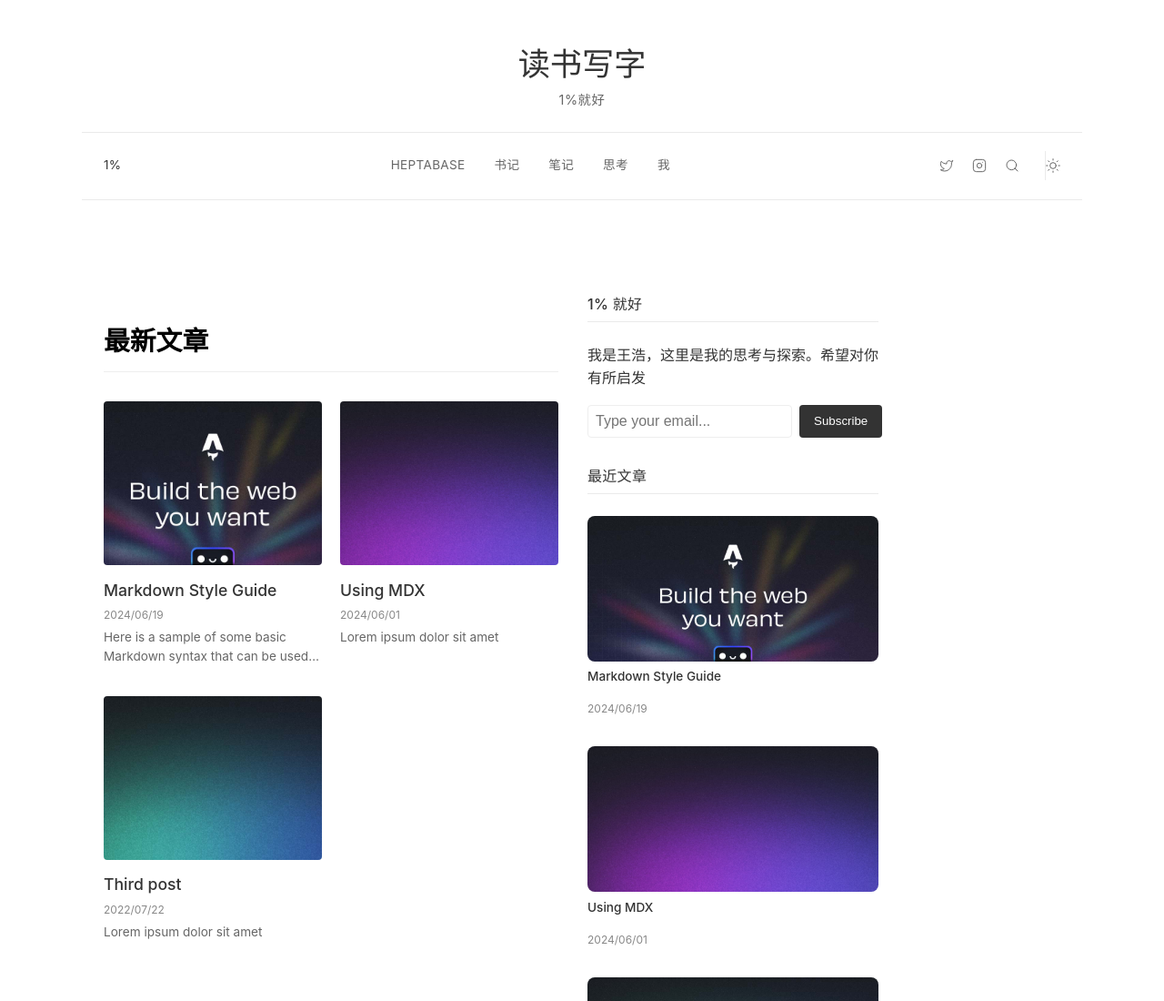
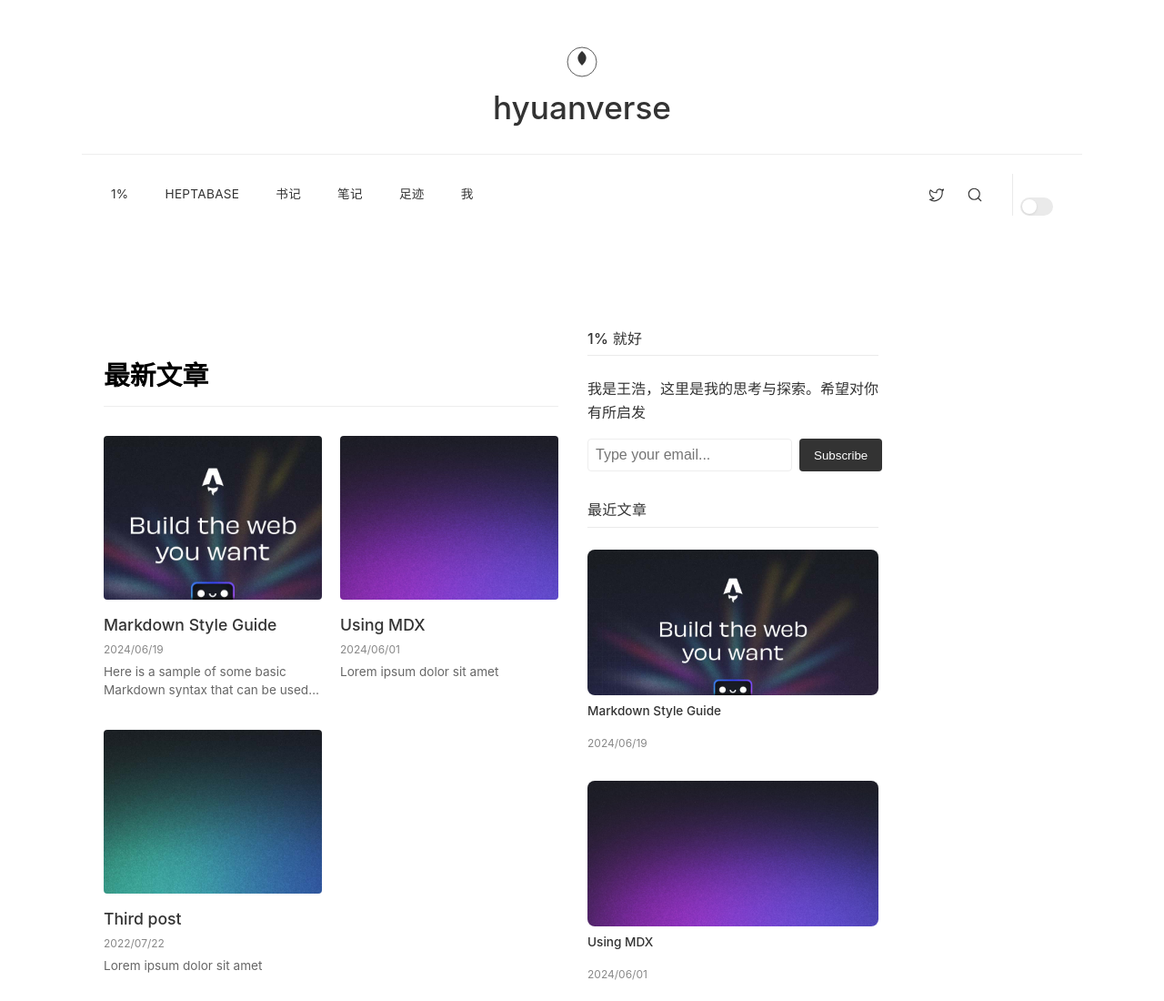
Before and after one commit to bookwangh/myblog.github.io, an Astro site: page / in a window 1280 px wide. Shown: the top 1100 px of the page at 91% size. Built offline with nearby package versions, Linux system fonts and the light colour scheme; Astro itself is replaced by a stand-in of ours.

Commit message:
更新博客界面设计，采用更简约现代的风格

```diff
--- a/src/components/Header.astro
+++ b/src/components/Header.astro
@@ -7,8 +7,13 @@ import { SITE_TITLE } from '../consts';
 	<div class="header-inner">
 		<div class="header-content">
 			<a href={import.meta.env.BASE_URL} class="site-title-link">
-				<h1 class="site-title">读书写字</h1>
-				<p class="site-subtitle">1%就好</p>
+				<div class="logo">
+					<svg width="40" height="40" viewBox="0 0 100 100" fill="none" xmlns="http://www.w3.org/2000/svg">
+						<circle cx="50" cy="50" r="40" stroke="#333" stroke-width="2" fill="none"/>
+						<path d="M50 20C60 30 70 40 50 60C30 40 40 30 50 20Z" fill="#333"/>
+					</svg>
+				</div>
+				<h1 class="site-title">hyuanverse</h1>
 			</a>
 		</div>
 	</div>
--- a/src/components/Navigation.astro
+++ b/src/components/Navigation.astro
@@ -4,10 +4,10 @@ import HeaderLink from './HeaderLink.astro';
 
 <nav class="main-nav" id="main-nav">
     <div class="nav-container">
-        <div class="nav-left">
-            <a href={import.meta.env.BASE_URL} class="logo-link">1%</a>
-        </div>
         <div class="nav-center">
+            <div class="nav-item">
+                <a href={import.meta.env.BASE_URL} class="nav-link">1%</a>
+            </div>
             <div class="nav-item">
                 <a href={import.meta.env.BASE_URL + 'heptabase'} class="nav-link">HEPTABASE</a>
             </div>
@@ -18,7 +18,7 @@ import HeaderLink from './HeaderLink.astro';
                 <a href={import.meta.env.BASE_URL + 'notes'} class="nav-link">笔记</a>
             </div>
             <div class="nav-item">
-                <a href={import.meta.env.BASE_URL + 'thinking'} class="nav-link">思考</a>
+                <a href={import.meta.env.BASE_URL + 'thinking'} class="nav-link">足迹</a>
             </div>
             <div class="nav-item">
                 <a href={import.meta.env.BASE_URL + 'me'} class="nav-link">我</a>
@@ -26,36 +26,24 @@ import HeaderLink from './HeaderLink.astro';
         </div>
         <div class="nav-right">
             <a href="https://twitter.com" target="_blank" class="social-icon" aria-label="Twitter">
-                <svg xmlns="http://www.w3.org/2000/svg" width="16" height="16" viewBox="0 0 24 24" fill="none" stroke="currentColor" stroke-width="1.5" stroke-linecap="round" stroke-linejoin="round">
+                <svg xmlns="http://www.w3.org/2000/svg" width="18" height="18" viewBox="0 0 24 24" fill="none" stroke="currentColor" stroke-width="1.5" stroke-linecap="round" stroke-linejoin="round">
                     <path d="M22 4s-.7 2.1-2 3.4c1.6 10-9.4 17.3-18 11.6 2.2.1 4.4-.6 6-2C3 15.5.5 9.6 3 5c2.2 2.6 5.6 4.1 9 4-.9-4.2 4-6.6 7-3.8 1.1 0 3-1.2 3-1.2z"></path>
                 </svg>
             </a>
-            <a href="https://instagram.com" target="_blank" class="social-icon" aria-label="Instagram">
-                <svg xmlns="http://www.w3.org/2000/svg" width="16" height="16" viewBox="0 0 24 24" fill="none" stroke="currentColor" stroke-width="1.5" stroke-linecap="round" stroke-linejoin="round">
-                    <rect x="2" y="2" width="20" height="20" rx="5" ry="5"></rect>
-                    <path d="M16 11.37A4 4 0 1 1 12.63 8 4 4 0 0 1 16 11.37z"></path>
-                    <line x1="17.5" y1="6.5" x2="17.51" y2="6.5"></line>
-                </svg>
-            </a>
             <a href={import.meta.env.BASE_URL + 'search'} class="social-icon" aria-label="搜索">
-                <svg xmlns="http://www.w3.org/2000/svg" width="16" height="16" viewBox="0 0 24 24" fill="none" stroke="currentColor" stroke-width="1.5" stroke-linecap="round" stroke-linejoin="round">
+                <svg xmlns="http://www.w3.org/2000/svg" width="18" height="18" viewBox="0 0 24 24" fill="none" stroke="currentColor" stroke-width="1.5" stroke-linecap="round" stroke-linejoin="round">
                     <circle cx="11" cy="11" r="8"></circle>
                     <line x1="21" y1="21" x2="16.65" y2="16.65"></line>
                 </svg>
             </a>
-            <a href="#" class="theme-toggle social-icon" aria-label="切换主题">
-                <svg xmlns="http://www.w3.org/2000/svg" width="16" height="16" viewBox="0 0 24 24" fill="none" stroke="currentColor" stroke-width="1.5" stroke-linecap="round" stroke-linejoin="round">
-                    <circle cx="12" cy="12" r="5"></circle>
-                    <line x1="12" y1="1" x2="12" y2="3"></line>
-                    <line x1="12" y1="21" x2="12" y2="23"></line>
-                    <line x1="4.22" y1="4.22" x2="5.64" y2="5.64"></line>
-                    <line x1="18.36" y1="18.36" x2="19.78" y2="19.78"></line>
-                    <line x1="1" y1="12" x2="3" y2="12"></line>
-                    <line x1="21" y1="12" x2="23" y2="12"></line>
-                    <line x1="4.22" y1="19.78" x2="5.64" y2="18.36"></line>
-                    <line x1="18.36" y1="5.64" x2="19.78" y2="4.22"></line>
-                </svg>
-            </a>
+            <div class="theme-toggle-container">
+                <label class="theme-toggle" for="theme-toggle-checkbox">
+                    <input type="checkbox" id="theme-toggle-checkbox" class="theme-toggle-input" />
+                    <div class="theme-toggle-track">
+                        <div class="theme-toggle-thumb"></div>
+                    </div>
+                </label>
+            </div>
         </div>
     </div>
 </nav>
@@ -85,54 +73,51 @@ import HeaderLink from './HeaderLink.astro';
 <style>
     .main-nav {
         width: 100%;
-        border-top: 1px solid #eaeaea;
-        border-bottom: 1px solid #eaeaea;
-        background-color: #fff;
+        background-color: var(--background-color);
         z-index: 1000;
         position: sticky;
         top: 0;
         transition: box-shadow 0.3s ease;
+        border-bottom: 1px solid var(--border-color);
     }
 
     .main-nav.scrolled {
-        box-shadow: 0 2px 4px rgba(0, 0, 0, 0.08);
+        box-shadow: 0 2px 8px rgba(0, 0, 0, 0.05);
     }
 
     .nav-container {
         display: flex;
         justify-content: space-between;
         align-items: center;
-        padding: 0.5rem 1.5rem;
+        padding: 0.7rem 2rem;
         max-width: var(--max-width);
         margin: 0 auto;
     }
 
-    .nav-left, .nav-right {
+    .nav-right {
         display: flex;
         align-items: center;
+        gap: 1.5rem;
     }
 
     .nav-center {
         display: flex;
-        gap: 2rem;
-    }
-
-    .nav-right {
-        gap: 1.25rem;
+        gap: 2.5rem;
     }
 
     .main-nav a {
-        color: #666;
+        color: var(--secondary-color);
         font-size: 0.85rem;
         font-weight: 400;
         padding: 0.5rem 0;
         transition: color 0.2s ease;
         letter-spacing: 0.3px;
+        text-decoration: none;
     }
 
     .main-nav a:hover,
     .main-nav a.active {
-        color: #333;
+        color: var(--primary-color);
     }
 
     .nav-right a {
@@ -140,4 +125,51 @@ import HeaderLink from './HeaderLink.astro';
         align-items: center;
         justify-content: center;
     }
+
+    /* 主题切换开关样式 */
+    .theme-toggle-container {
+        display: flex;
+        align-items: center;
+    }
+
+    .theme-toggle {
+        position: relative;
+        display: inline-block;
+        cursor: pointer;
+    }
+
+    .theme-toggle-input {
+        opacity: 0;
+        width: 0;
+        height: 0;
+    }
+
+    .theme-toggle-track {
+        width: 36px;
+        height: 20px;
+        background-color: #eaeaea;
+        border-radius: 10px;
+        position: relative;
+        transition: background-color 0.3s ease;
+    }
+
+    .theme-toggle-thumb {
+        position: absolute;
+        top: 2px;
+        left: 2px;
+        width: 16px;
+        height: 16px;
+        background-color: white;
+        border-radius: 50%;
+        transition: transform 0.3s ease;
+        box-shadow: 0 1px 3px rgba(0, 0, 0, 0.1);
+    }
+
+    .theme-toggle-input:checked + .theme-toggle-track {
+        background-color: #666;
+    }
+
+    .theme-toggle-input:checked + .theme-toggle-track .theme-toggle-thumb {
+        transform: translateX(16px);
+    }
 </style>
--- a/src/styles/global.css
+++ b/src/styles/global.css
@@ -16,9 +16,17 @@
 	--font-sans: 'Inter', -apple-system, BlinkMacSystemFont, 'Segoe UI', Helvetica, Arial, sans-serif;
 	--font-serif: 'Georgia', serif;
 	--font-mono: 'JetBrains Mono', monospace;
-	--max-width: 1100px;
-	--header-height: 60px;
-	--content-width: 760px;
+	--max-width: 1200px;
+	--header-height: 80px;
+	--content-width: 900px;
+	--primary-color: #333;
+	--secondary-color: #666;
+	--background-color: #fff;
+	--border-color: #eaeaea;
+	--spacing-sm: 0.5rem;
+	--spacing-md: 1rem;
+	--spacing-lg: 2rem;
+	--spacing-xl: 3rem;
 }
 @import url('https://fonts.googleapis.com/css2?family=Inter:wght@300;400;500;600;700&display=swap');
 @import url('https://fonts.googleapis.com/css2?family=JetBrains+Mono:wght@400;700&display=swap');
@@ -33,13 +41,15 @@ body {
 	margin: 0;
 	padding: 0;
 	text-align: left;
-	background: #fff;
+	background: var(--background-color);
 	word-wrap: break-word;
 	overflow-wrap: break-word;
-	color: rgb(var(--gray-dark));
+	color: var(--primary-color);
 	font-size: 16px;
 	line-height: 1.6;
+	letter-spacing: 0.01em;
 }
+
 main {
 	width: 100%;
 	max-width: var(--max-width);
@@ -49,24 +59,26 @@ main {
 
 .main-content {
 	display: flex;
-	gap: 2rem;
+	gap: 3rem;
 	width: 100%;
 	max-width: var(--max-width);
 	margin: 0 auto;
-	padding: 0 1.5rem;
-	padding-top: 2rem;
+	padding: 0 2rem;
+	padding-top: 3rem;
 }
 
 .content-area {
-	flex: 2;
-	max-width: calc(var(--content-width) - 260px);
+	flex: 3;
+	max-width: calc(var(--content-width) - 200px);
 }
 
 .sidebar {
 	flex: 1;
-	min-width: 280px;
-	max-width: 320px;
-	padding-top: 2rem;
+	min-width: 250px;
+	max-width: 300px;
+	padding-top: 3rem;
+	padding-left: 1.5rem;
+	border-left: 1px solid var(--border-color);
 }
 
 .container {
@@ -82,19 +94,22 @@ h4,
 h5,
 h6 {
 	margin: 0 0 1rem 0;
-	color: rgb(var(--black));
+	color: var(--primary-color);
 	line-height: 1.3;
-	font-weight: 600;
+	font-weight: 500;
 }
 
 h1 {
-	font-size: 2.5rem;
+	font-size: 2.2rem;
+	letter-spacing: -0.02em;
 }
 
 h2 {
-	font-size: 2rem;
+	font-size: 1.8rem;
 	position: relative;
-	padding-bottom: 0.5rem;
+	padding-bottom: 0.8rem;
+	letter-spacing: -0.01em;
+	margin-bottom: 1.5rem;
 }
 
 h2::after {
@@ -104,7 +119,7 @@ h2::after {
 	left: 0;
 	width: 100%;
 	height: 1px;
-	background-color: #eee;
+	background-color: var(--border-color);
 }
 
 h3 {
@@ -180,14 +195,18 @@ hr {
 }
 /* 头部样式 */
 .header {
-	padding: 3rem 0 1.5rem 0;
+	padding: 2rem 0 1rem 0;
 	text-align: center;
+	border-bottom: 1px solid var(--border-color);
 }
 
 .header-inner {
 	max-width: var(--max-width);
 	margin: 0 auto;
-	padding: 0 1.5rem;
+	padding: 0 2rem;
+	display: flex;
+	justify-content: center;
+	align-items: center;
 }
 
 .header-content {
@@ -196,21 +215,27 @@ hr {
 
 .site-title-link {
 	text-decoration: none;
-	color: #333;
+	color: var(--primary-color);
+	display: flex;
+	flex-direction: column;
+	align-items: center;
+	gap: 0.5rem;
 }
 
 .site-title {
-	font-size: 2.2rem;
-	font-weight: 500;
-	margin: 0 0 0.25rem 0;
-	color: #333;
+	font-size: 1.8rem;
+	font-weight: 400;
+	margin: 0;
+	color: var(--primary-color);
+	letter-spacing: -0.02em;
 }
 
 .site-subtitle {
-	font-size: 0.9rem;
-	color: #666;
+	font-size: 0.85rem;
+	color: var(--secondary-color);
 	margin: 0;
-	letter-spacing: 0.5px;
+	letter-spacing: 0.3px;
+	font-weight: 300;
 }
 
 .social-links {
@@ -240,20 +265,20 @@ hr {
 
 .main-nav {
 	width: 100%;
-	background-color: #fff;
-	border-top: 1px solid #eee;
-	border-bottom: 1px solid #eee;
-	padding: 0.6rem 0;
-	margin-bottom: 2.5rem;
+	background-color: var(--background-color);
+	padding: 0.8rem 0;
+	margin-bottom: 0;
+	border-bottom: 1px solid var(--border-color);
 }
 
 .nav-container {
 	display: flex;
-	justify-content: space-between;
+	justify-content: center;
 	align-items: center;
-	max-width: 800px;
+	max-width: var(--max-width);
 	margin: 0 auto;
-	padding: 0 1rem;
+	padding: 0 2rem;
+	gap: 2rem;
 }
 
 .nav-left, .nav-right {
@@ -281,14 +306,15 @@ hr {
 }
 
 .nav-link {
-	color: #555;
-	font-size: 0.8rem;
+	color: var(--secondary-color);
+	font-size: 0.85rem;
 	text-decoration: none;
 	transition: color 0.2s ease;
 	display: flex;
 	align-items: center;
-	text-transform: uppercase;
-	letter-spacing: 0.5px;
+	letter-spacing: 0.3px;
+	padding: 0.3rem 0.8rem;
+	font-weight: 400;
 }
 
 .nav-link:hover {
@@ -342,9 +368,10 @@ hr {
 /* 博客列表样式 */
 .post-list {
 	display: grid;
-	grid-template-columns: repeat(auto-fill, minmax(240px, 1fr));
-	gap: 1.25rem;
-	margin: 1.5rem 0 2.5rem 0;
+	grid-template-columns: repeat(auto-fill, minmax(300px, 1fr));
+	gap: 2.5rem;
+	margin: 1.5rem 0 3rem 0;
+	width: 100%;
 }
 
 /* Heptabase页面布局 */
@@ -459,56 +486,70 @@ hr {
 .post-card {
 	display: flex;
 	flex-direction: column;
-	gap: 0.5rem;
-	transition: transform 0.2s ease;
+	gap: 0.8rem;
+	transition: all 0.3s ease;
+	border-radius: 8px;
+	overflow: hidden;
+	background-color: var(--background-color);
 }
 
 .post-card:hover {
-	transform: translateY(-3px);
+	transform: translateY(-5px);
+	box-shadow: 0 5px 15px rgba(0, 0, 0, 0.05);
 }
 
 .post-card a {
 	display: block;
 	height: 100%;
+	text-decoration: none;
+	color: inherit;
 }
 
 .post-card img {
 	width: 100%;
-	height: 180px;
+	height: 200px;
 	object-fit: cover;
-	border-radius: 4px;
+	border-radius: 0;
+	transition: all 0.3s ease;
 }
 
 .post-card h3 {
 	font-size: 1.1rem;
-	margin: 0.5rem 0 0.3rem 0;
+	margin: 0.8rem 1rem 0.4rem 1rem;
 	line-height: 1.4;
 	font-weight: 500;
-	color: #333;
+	color: var(--primary-color);
+	letter-spacing: -0.01em;
 }
 
 .post-card .date {
 	font-size: 0.75rem;
-	color: #888;
-	margin-bottom: 0.3rem;
+	color: var(--secondary-color);
+	margin: 0 1rem 0.5rem 1rem;
+	font-weight: 300;
 }
 
 .post-card .excerpt {
 	font-size: 0.85rem;
 	line-height: 1.5;
-	color: #666;
+	color: var(--secondary-color);
 	overflow: hidden;
 	display: -webkit-box;
 	-webkit-line-clamp: 2;
 	line-clamp: 2;
 	-webkit-box-orient: vertical;
+	margin: 0 1rem 1rem 1rem;
 }
 
 /* 页面标题 */
 .page-title {
-	margin: 2rem 0;
+	margin: 0 0 2rem 0;
 	position: relative;
 	padding-bottom: 1rem;
+	font-size: 1.8rem;
+	font-weight: 500;
+	letter-spacing: -0.01em;
+	color: var(--primary-color);
 }
 
 .page-title::after {
@@ -518,7 +559,7 @@ hr {
 	left: 0;
 	width: 100%;
 	height: 1px;
-	background-color: #eee;
+	background-color: var(--border-color);
 }
 
 /* 博客文章内容 */
@@ -529,12 +570,13 @@ hr {
 
 /* 页脚样式 */
 .footer {
-	padding: 2rem 0;
-	margin-top: 3rem;
-	border-top: 1px solid rgba(var(--gray-light), 1);
+	padding: 3rem 0;
+	margin-top: 5rem;
+	border-top: 1px solid var(--border-color);
 	text-align: center;
-	font-size: 0.9rem;
-	color: rgb(var(--gray));
+	font-size: 0.85rem;
+	color: var(--secondary-color);
+	background-color: #fafafa;
 }
 
 /* 电子邮件订阅区域 */
@@ -577,13 +619,12 @@ hr {
 
 .sidebar-title {
 	font-size: 1rem;
-	font-weight: 600;
-	margin-bottom: 1rem;
+	font-weight: 500;
+	margin-bottom: 1.2rem;
 	padding-bottom: 0.5rem;
-	border-bottom: 1px solid #eaeaea;
-	color: #333;
-	font-weight: 500;
-	letter-spacing: 0.3px;
+	border-bottom: 1px solid var(--border-color);
+	color: var(--primary-color);
+	letter-spacing: 0.2px;
 }
 
 .recent-posts {
@@ -626,17 +667,19 @@ hr {
 .tag-cloud {
 	display: flex;
 	flex-wrap: wrap;
-	gap: 0.5rem;
-	margin-top: 0.5rem;
+	gap: 0.6rem;
+	margin-top: 0.8rem;
 }
 
-.tag-item {
-	padding: 0.25rem 0.75rem;
+.tag-item, .tag {
+	padding: 0.3rem 0.8rem;
 	font-size: 0.75rem;
-	background-color: #f5f5f5;
-	border-radius: 20px;
-	color: #666;
+	background-color: #f8f8f8;
+	border-radius: 4px;
+	color: var(--secondary-color);
 	transition: all 0.2s ease;
+	text-decoration: none;
+	display: inline-block;
 }
 
 .tag-item:hover {
@@ -656,7 +699,11 @@ hr {
 
 	.sidebar {
 		width: 100%;
-		padding-top: 0;
+		padding-top: 2rem;
+		padding-left: 0;
+		border-left: none;
+		border-top: 1px solid var(--border-color);
+		margin-top: 2rem;
 	}
 }
 
```
Also changed, not shown: 1 other file.
